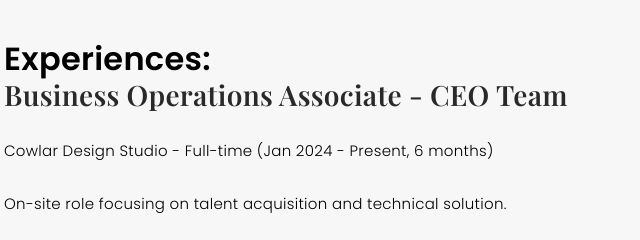
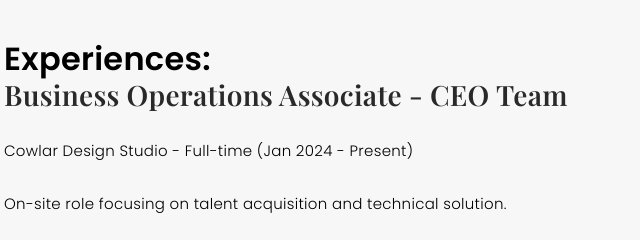
Before and after one commit to Affan-Rehman/My-Portfolio, a plain HTML site: page index.html in a window 1280 px wide. Shown: the part 880-1120 px from the top of the page, 553-1193 px from the left. Drawn offline with nearby package versions, Linux system fonts and the light colour scheme; a web font is replaced by a local one.

Commit message:
Update index.html

```diff
--- a/index.html
+++ b/index.html
@@ -102,7 +102,7 @@
 
               <!-- Business Operations Associate -->
               <h3 class="p-heading">Business Operations Associate - CEO Team</h3>
-              <p>Cowlar Design Studio - Full-time (Jan 2024 - Present, 6 months)</p>
+              <p>Cowlar Design Studio - Full-time (Jan 2024 - Present)</p>
               <p>On-site role focusing on talent acquisition and technical solution.</p>
 
               <!-- Chief Executive Officer -->
```
